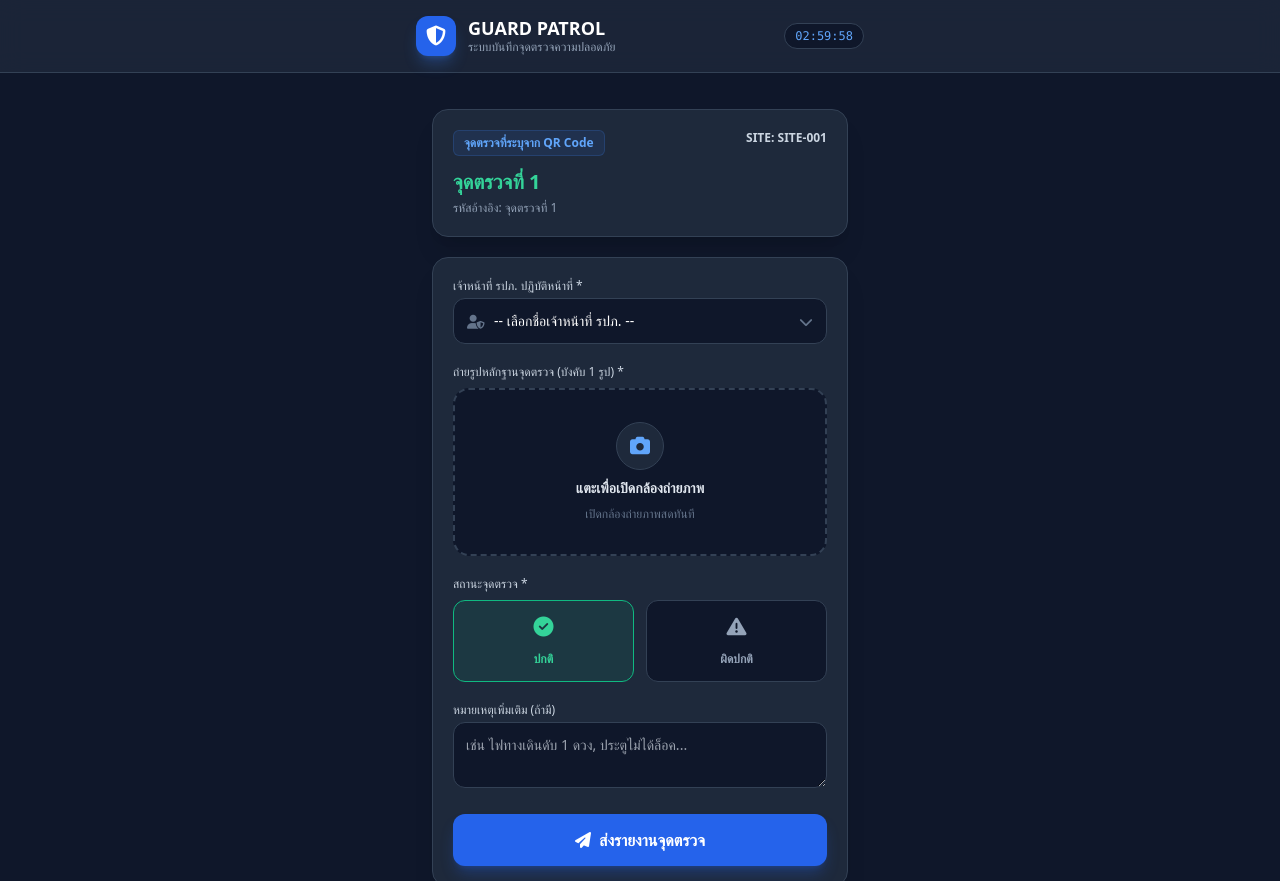
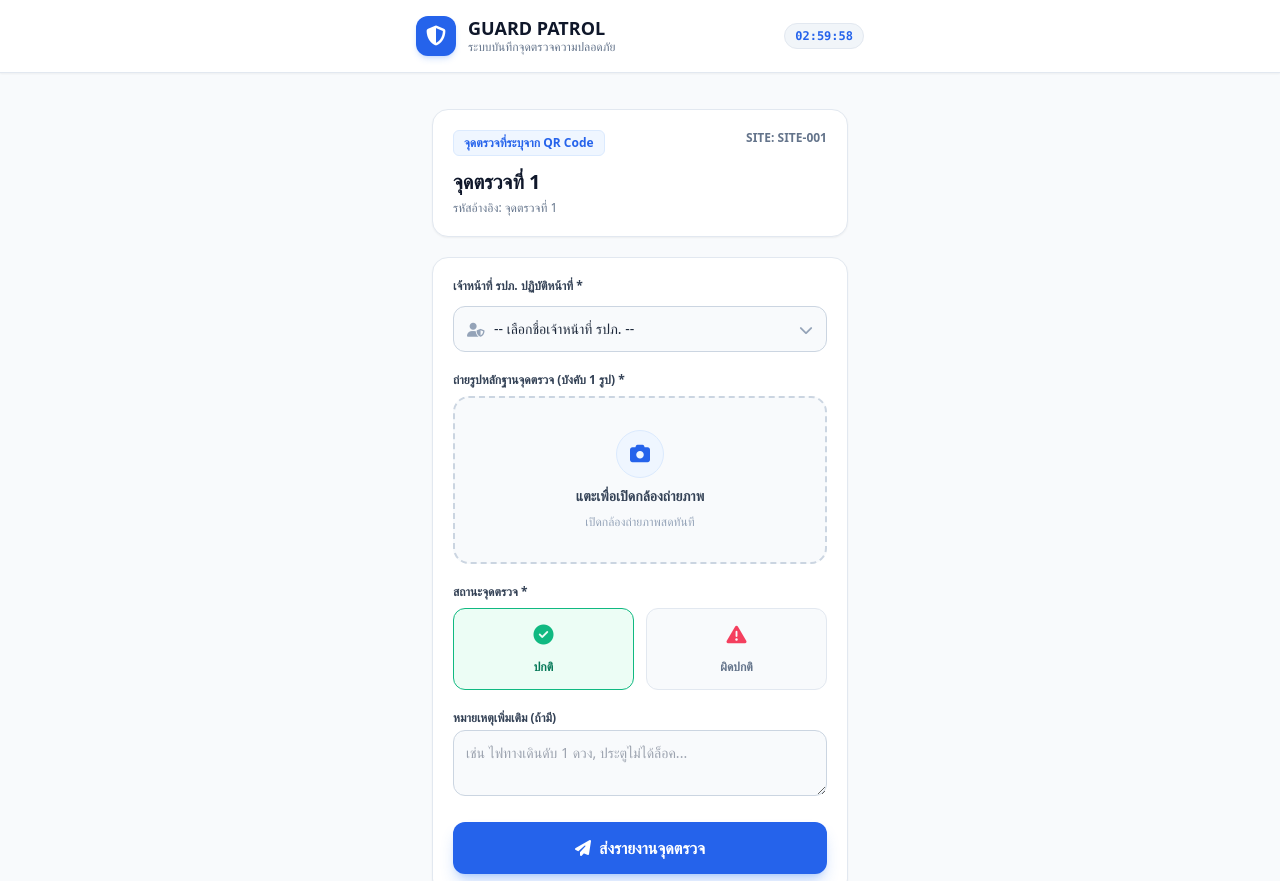
Before and after one commit to hrbaychithisikardcakad-code/guard-patrol, a plain HTML site: page index.html in a window 1280 px wide. Shown: the top 881 px of the page. Drawn offline with nearby package versions, Linux system fonts and the light colour scheme; some packages are replaced by stand-ins of ours; a script that the page names is missing.

Commit message:
Update index.html

```diff
--- a/index.html
+++ b/index.html
@@ -4,12 +4,12 @@
   <meta charset="UTF-8">
   <meta name="viewport" content="width=device-width, initial-scale=1.0, maximum-scale=1.0, user-scalable=no">
   <meta name="apple-mobile-web-app-capable" content="yes">
-  <meta name="apple-mobile-web-app-status-bar-style" content="black-translucent">
+  <meta name="apple-mobile-web-app-status-bar-style" content="default">
   <meta name="apple-mobile-web-app-title" content="Guard Patrol">
   <link rel="apple-touch-icon" href="https://cdn-icons-png.flaticon.com/512/924/924907.png">
 
   <title>ระบบบันทึกจุดตรวจ รปภ.</title>
-  <meta name="theme-color" content="#1e293b">
+  <meta name="theme-color" content="#ffffff">
 
   <!-- สคริปต์บังคับเปิดในเบราว์เซอร์หลัก (Chrome / Safari) เมื่อสแกนผ่าน LINE -->
   <script>
@@ -19,12 +19,10 @@
 
       if (isLine) {
         var currentUrl = window.location.href;
-        // ถ้าเป็น Android ให้สลับไปเปิดด้วย Chrome ทันที
         if (/Android/i.test(ua)) {
           var chromeUrl = currentUrl.replace(/^https?:\/\//, '');
           window.location.href = 'intent://' + chromeUrl + '#Intent;scheme=https;package=com.android.chrome;end';
         }
-        // ถ้าเป็น iOS ให้ต่อท้าย ?openExternalBrowser=1 เพื่อบังคับให้ LINE เปิดด้วย Safari
         else if (/iPhone|iPad|iPod/i.test(ua)) {
           if (currentUrl.indexOf('openExternalBrowser=1') === -1) {
             var separator = currentUrl.indexOf('?') !== -1 ? '&' : '?';
@@ -43,21 +41,21 @@
     body { -webkit-tap-highlight-color: transparent; }
   </style>
 </head>
-<body class="bg-slate-900 text-slate-100 min-h-screen flex flex-col font-sans antialiased">
+<body class="bg-slate-50 text-slate-800 min-h-screen flex flex-col font-sans antialiased">
 
   <!-- Header -->
-  <header class="bg-slate-800/80 border-b border-slate-700 p-4 sticky top-0 z-50 backdrop-blur-md">
+  <header class="bg-white border-b border-slate-200 p-4 sticky top-0 z-50 shadow-sm">
     <div class="max-w-md mx-auto flex items-center justify-between">
       <div class="flex items-center space-x-3">
-        <div class="w-10 h-10 rounded-xl bg-blue-600 flex items-center justify-center text-white shadow-lg shadow-blue-500/30">
+        <div class="w-10 h-10 rounded-xl bg-blue-600 flex items-center justify-center text-white shadow-md shadow-blue-500/20">
           <i class="fa-solid fa-shield-halved text-xl"></i>
         </div>
         <div>
-          <h1 class="font-bold text-lg leading-tight text-white">GUARD PATROL</h1>
-          <p class="text-xs text-slate-400">ระบบบันทึกจุดตรวจความปลอดภัย</p>
+          <h1 class="font-bold text-lg leading-tight text-slate-900">GUARD PATROL</h1>
+          <p class="text-xs text-slate-500">ระบบบันทึกจุดตรวจความปลอดภัย</p>
         </div>
       </div>
-      <span id="liveClock" class="text-xs font-mono bg-slate-900 px-2.5 py-1 rounded-full text-blue-400 border border-slate-700">00:00:00</span>
+      <span id="liveClock" class="text-xs font-mono bg-slate-100 px-2.5 py-1 rounded-full text-blue-600 border border-slate-200 font-bold">00:00:00</span>
     </div>
   </header>
 
@@ -65,62 +63,70 @@
   <main class="flex-1 max-w-md w-full mx-auto p-4 space-y-5">
 
     <!-- Alert บอร์ดเตือนกรณีที่ยังคงค้างอยู่ใน LINE -->
-    <div id="lineNotice" class="hidden bg-amber-500/10 border border-amber-500/30 rounded-2xl p-4 text-xs text-amber-300">
-      <i class="fa-solid fa-triangle-exclamation mr-1"></i>
+    <div id="lineNotice" class="hidden bg-amber-50 border border-amber-200 rounded-2xl p-4 text-xs text-amber-800 shadow-sm">
+      <i class="fa-solid fa-triangle-exclamation mr-1 text-amber-600"></i>
       หากเปิดกล้องไม่ได้ กรุณากดปุ่ม <b>"..." (มุมขวาบน)</b> แล้วเลือก <b>"เปิดด้วยเบราว์เซอร์อื่น"</b> (Open in external browser)
     </div>
 
     <!-- Card 1: Checkpoint Details -->
-    <div class="bg-slate-800 rounded-2xl p-5 border border-slate-700 shadow-xl space-y-3">
+    <div class="bg-white rounded-2xl p-5 border border-slate-200 shadow-sm space-y-3">
       <div class="flex justify-between items-start">
-        <span class="text-xs font-semibold px-2.5 py-1 rounded-md bg-blue-500/10 text-blue-400 border border-blue-500/20">
+        <span class="text-xs font-semibold px-2.5 py-1 rounded-md bg-blue-50 text-blue-600 border border-blue-100">
           จุดตรวจที่ระบุจาก QR Code
         </span>
-        <span id="siteBadge" class="text-xs font-bold text-slate-300">SITE: -</span>
+        <span id="siteBadge" class="text-xs font-bold text-slate-500">SITE: -</span>
       </div>
 
       <div>
-        <h2 id="checkpointName" class="text-xl font-bold text-emerald-400 leading-snug">กำลังโหลดข้อมูล...</h2>
-        <p id="checkpointIdText" class="text-xs text-slate-400 mt-1">ID: -</p>
+        <h2 id="checkpointName" class="text-xl font-bold text-slate-900 leading-snug">กำลังโหลดข้อมูล...</h2>
+        <p id="checkpointIdText" class="text-xs text-slate-500 mt-1">ID: -</p>
       </div>
     </div>
 
     <!-- Card 2: Patrol Form -->
-    <form id="patrolForm" class="bg-slate-800 rounded-2xl p-5 border border-slate-700 shadow-xl space-y-5">
+    <form id="patrolForm" class="bg-white rounded-2xl p-5 border border-slate-200 shadow-sm space-y-5">
 
-      <!-- Guard Selection Dropdown -->
-      <div>
-        <label class="block text-xs font-medium text-slate-300 mb-1">เจ้าหน้าที่ รปภ. ปฏิบัติหน้าที่ *</label>
+      <!-- Guard Selection & Custom Input -->
+      <div class="space-y-3">
+        <label class="block text-xs font-semibold text-slate-700">เจ้าหน้าที่ รปภ. ปฏิบัติหน้าที่ *</label>
+
         <div class="relative">
-          <select id="guardSelect" required
-            class="w-full bg-slate-900 border border-slate-700 rounded-xl px-4 py-3 text-sm text-white focus:outline-none focus:border-blue-500 focus:ring-1 focus:ring-blue-500 pl-10 appearance-none">
-            <option value="">-- กำลังดึงรายชื่อพนักงาน... --</option>
+          <select id="guardSelect" required onchange="toggleCustomGuardInput()"
+            class="w-full bg-slate-50 border border-slate-300 rounded-xl px-4 py-3 text-sm text-slate-800 focus:outline-none focus:border-blue-500 focus:ring-1 focus:ring-blue-500 pl-10 appearance-none">
+            <!-- ตัวเลือกจะถูกสร้างจากสคริปต์ -->
           </select>
-          <i class="fa-solid fa-user-shield absolute left-3.5 top-3.5 text-slate-500 text-sm"></i>
-          <i class="fa-solid fa-chevron-down absolute right-3.5 top-3.5 text-slate-500 text-sm pointer-events-none"></i>
+          <i class="fa-solid fa-user-shield absolute left-3.5 top-3.5 text-slate-400 text-sm"></i>
+          <i class="fa-solid fa-chevron-down absolute right-3.5 top-3.5 text-slate-400 text-sm pointer-events-none"></i>
+        </div>
+
+        <!-- ช่องกรอกชื่อเอง (จะแสดงเมื่อเลือก "กรอกชื่อเอง...") -->
+        <div id="customGuardWrapper" class="hidden relative">
+          <input type="text" id="customGuardInput" placeholder="พิมพ์ชื่อ-นามสกุลของคุณที่นี่..."
+            class="w-full bg-blue-50/50 border border-blue-300 rounded-xl px-4 py-3 text-sm text-slate-900 focus:outline-none focus:border-blue-500 focus:ring-1 focus:ring-blue-500 pl-10">
+          <i class="fa-solid fa-pen-to-square absolute left-3.5 top-3.5 text-blue-500 text-sm"></i>
         </div>
       </div>
 
       <!-- Native Image Selection -->
       <div>
-        <label class="block text-xs font-medium text-slate-300 mb-2">ถ่ายรูปหลักฐานจุดตรวจ (บังคับ 1 รูป) *</label>
+        <label class="block text-xs font-semibold text-slate-700 mb-2">ถ่ายรูปหลักฐานจุดตรวจ (บังคับ 1 รูป) *</label>
 
         <input type="file" id="nativeCameraInput" accept="image/*" capture="environment" class="hidden">
 
         <div id="uploadBox" onclick="document.getElementById('nativeCameraInput').click()"
-          class="border-2 border-dashed border-slate-700 hover:border-blue-500 bg-slate-900 rounded-2xl p-5 text-center cursor-pointer transition-all duration-200">
+          class="border-2 border-dashed border-slate-300 hover:border-blue-500 bg-slate-50 rounded-2xl p-5 text-center cursor-pointer transition-all duration-200">
 
           <div id="uploadPlaceholder" class="space-y-2 py-3">
-            <div class="w-12 h-12 rounded-full bg-slate-800 mx-auto flex items-center justify-center text-blue-400 border border-slate-700">
+            <div class="w-12 h-12 rounded-full bg-blue-50 mx-auto flex items-center justify-center text-blue-600 border border-blue-100">
               <i class="fa-solid fa-camera text-xl"></i>
             </div>
-            <p class="text-sm font-semibold text-slate-200">แตะเพื่อเปิดกล้องถ่ายภาพ</p>
-            <p class="text-xs text-slate-500">เปิดกล้องถ่ายภาพสดทันที</p>
+            <p class="text-sm font-semibold text-slate-700">แตะเพื่อเปิดกล้องถ่ายภาพ</p>
+            <p class="text-xs text-slate-400">เปิดกล้องถ่ายภาพสดทันที</p>
           </div>
 
           <div id="previewWrapper" class="hidden relative">
-            <img id="imagePreview" src="" alt="Preview" class="w-full h-56 object-cover rounded-xl border border-slate-700">
-            <div class="mt-3 inline-block text-xs text-blue-400 bg-blue-500/10 border border-blue-500/20 px-3 py-1.5 rounded-lg">
+            <img id="imagePreview" src="" alt="Preview" class="w-full h-56 object-cover rounded-xl border border-slate-200">
+            <div class="mt-3 inline-block text-xs text-blue-600 bg-blue-50 border border-blue-200 px-3 py-1.5 rounded-lg font-medium">
               <i class="fa-solid fa-rotate-right mr-1"></i> แตะที่รูปเพื่อถ่ายใหม่
             </div>
           </div>
@@ -129,20 +135,20 @@
 
       <!-- Status Selection -->
       <div>
-        <label class="block text-xs font-medium text-slate-300 mb-2">สถานะจุดตรวจ *</label>
+        <label class="block text-xs font-semibold text-slate-700 mb-2">สถานะจุดตรวจ *</label>
         <div class="grid grid-cols-2 gap-3">
           <label class="cursor-pointer">
             <input type="radio" name="status" value="NORMAL" checked class="peer hidden">
-            <div class="p-3 text-center rounded-xl border border-slate-700 bg-slate-900 peer-checked:bg-emerald-500/10 peer-checked:border-emerald-500 peer-checked:text-emerald-400 text-slate-400 transition-all">
-              <i class="fa-solid fa-circle-check block text-xl mb-1"></i>
+            <div class="p-3 text-center rounded-xl border border-slate-200 bg-slate-50 peer-checked:bg-emerald-50 peer-checked:border-emerald-500 peer-checked:text-emerald-700 text-slate-500 transition-all">
+              <i class="fa-solid fa-circle-check block text-xl mb-1 text-emerald-500"></i>
               <span class="text-xs font-bold">ปกติ</span>
             </div>
           </label>
 
           <label class="cursor-pointer">
             <input type="radio" name="status" value="ABNORMAL" class="peer hidden">
-            <div class="p-3 text-center rounded-xl border border-slate-700 bg-slate-900 peer-checked:bg-rose-500/10 peer-checked:border-rose-500 peer-checked:text-rose-400 text-slate-400 transition-all">
-              <i class="fa-solid fa-triangle-exclamation block text-xl mb-1"></i>
+            <div class="p-3 text-center rounded-xl border border-slate-200 bg-slate-50 peer-checked:bg-rose-50 peer-checked:border-rose-500 peer-checked:text-rose-700 text-slate-500 transition-all">
+              <i class="fa-solid fa-triangle-exclamation block text-xl mb-1 text-rose-500"></i>
               <span class="text-xs font-bold">ผิดปกติ</span>
             </div>
           </label>
@@ -151,14 +157,14 @@
 
       <!-- Note Input -->
       <div>
-        <label class="block text-xs font-medium text-slate-300 mb-1">หมายเหตุเพิ่มเติม (ถ้ามี)</label>
+        <label class="block text-xs font-semibold text-slate-700 mb-1">หมายเหตุเพิ่มเติม (ถ้ามี)</label>
         <textarea id="noteInput" rows="2" placeholder="เช่น ไฟทางเดินดับ 1 ดวง, ประตูไม่ได้ล็อค..."
-          class="w-full bg-slate-900 border border-slate-700 rounded-xl p-3 text-sm text-white focus:outline-none focus:border-blue-500 focus:ring-1 focus:ring-blue-500"></textarea>
+          class="w-full bg-slate-50 border border-slate-300 rounded-xl p-3 text-sm text-slate-800 focus:outline-none focus:border-blue-500 focus:ring-1 focus:ring-blue-500"></textarea>
       </div>
 
       <!-- Submit Button -->
       <button type="submit" id="submitBtn"
-        class="w-full bg-blue-600 hover:bg-blue-500 active:bg-blue-700 text-white font-bold py-3.5 px-4 rounded-xl shadow-lg shadow-blue-600/30 transition-all duration-200 flex items-center justify-center space-x-2">
+        class="w-full bg-blue-600 hover:bg-blue-700 active:bg-blue-800 text-white font-bold py-3.5 px-4 rounded-xl shadow-lg shadow-blue-500/30 transition-all duration-200 flex items-center justify-center space-x-2">
         <i class="fa-solid fa-paper-plane"></i>
         <span>ส่งรายงานจุดตรวจ</span>
       </button>
@@ -166,7 +172,7 @@
     </form>
   </main>
 
-  <footer class="text-center py-4 text-xs text-slate-600 border-t border-slate-800">
+  <footer class="text-center py-4 text-xs text-slate-400 border-t border-slate-200 bg-white">
     Guard Tour App System v1.0
   </footer>
 
@@ -211,7 +217,7 @@
 
     async function fetchGuardList() {
       loadGuardOptions([
-        { id: 'GD-001', name: 'นายสมศักดิ์ รักดี (GD-001)' },
+        { id: 'นายสมศักดิ์ รักดี', name: 'นายสมศักดิ์ รักดี (GD-001)' },
         { id: 'ทดสอบ1', name: 'ทดสอบ1 (เจ้าหน้าที่)' }
       ]);
     }
@@ -227,9 +233,31 @@
         select.appendChild(opt);
       });
 
+      // เพิ่มตัวเลือกสำหรับพิมพ์ชื่อเอง
+      const customOpt = document.createElement('option');
+      customOpt.value = "CUSTOM_INPUT";
+      customOpt.textContent = "✏️ + กรอกชื่ออื่น ๆ เอง...";
+      select.appendChild(customOpt);
+
       const savedGuardId = localStorage.getItem('guard_id');
       if (savedGuardId) {
         select.value = savedGuardId;
+      }
+    }
+
+    function toggleCustomGuardInput() {
+      const select = document.getElementById('guardSelect');
+      const customWrapper = document.getElementById('customGuardWrapper');
+      const customInput = document.getElementById('customGuardInput');
+
+      if (select.value === 'CUSTOM_INPUT') {
+        customWrapper.classList.remove('hidden');
+        customInput.focus();
+        customInput.required = true;
+      } else {
+        customWrapper.classList.add('hidden');
+        customInput.required = false;
+        customInput.value = '';
       }
     }
 
@@ -288,12 +316,18 @@
     document.getElementById('patrolForm').addEventListener('submit', async function (e) {
       e.preventDefault();
 
-      const guardId = document.getElementById('guardSelect').value;
+      const selectVal = document.getElementById('guardSelect').value;
+      let finalGuardName = selectVal;
+
+      if (selectVal === 'CUSTOM_INPUT') {
+        finalGuardName = document.getElementById('customGuardInput').value.trim();
+      }
+
       const status = document.querySelector('input[name="status"]:checked').value;
       const note = document.getElementById('noteInput').value.trim();
 
-      if (!guardId) {
-        Swal.fire('ข้อผิดพลาด', 'กรุณาเลือกชื่อเจ้าหน้าที่ รปภ.', 'warning');
+      if (!finalGuardName) {
+        Swal.fire('ข้อผิดพลาด', 'กรุณาเลือกหรือกรอกชื่อเจ้าหน้าที่ รปภ.', 'warning');
         return;
       }
 
@@ -302,7 +336,7 @@
         return;
       }
 
-      localStorage.setItem('guard_id', guardId);
+      localStorage.setItem('guard_id', selectVal);
 
       const submitBtn = document.getElementById('submitBtn');
       submitBtn.disabled = true;
@@ -312,7 +346,7 @@
         action: "submitPatrolScan",
         siteId: queryParams.siteId,
         checkpointId: queryParams.checkpointId,
-        guardId: guardId,
+        guardId: finalGuardName,
         status: status,
         note: note,
         imageBase64: compressedBase64Image
```
